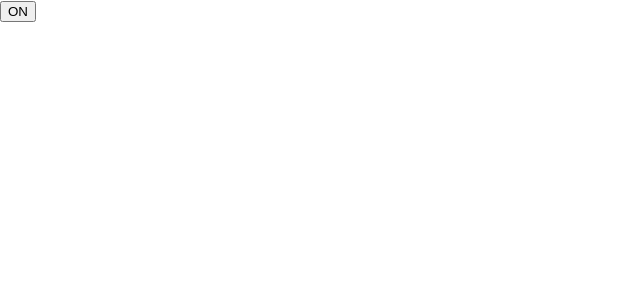
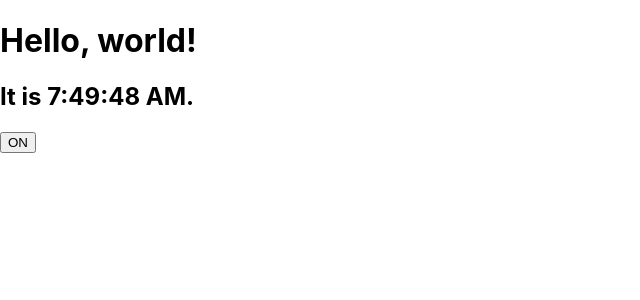
Before and after one commit to SonDinh5310/reactjs-tuts, a React (Create React App) app: page / in a window 1280 px wide. Shown: the top 300 px of the page, without its empty margins (0-640 px from the left). Built offline with nearby package versions, Linux system fonts and the light colour scheme.

Commit message:
push code

```diff
--- a/src/index.js
+++ b/src/index.js
@@ -3,5 +3,10 @@ import ReactDOM from "react-dom";
 import "./index.css";
 import Clock, { Toggle } from "./App";
 
-ReactDOM.render(<Clock></Clock>, document.getElementById("root"));
-ReactDOM.render(<Toggle></Toggle>, document.getElementById("root"));
+ReactDOM.render(
+    <>
+        <Clock></Clock>
+        <Toggle></Toggle>
+    </>,
+    document.getElementById("root")
+);
```
Also changed, not shown: src/App.js (+30 -0 lines), 1 other file (tests, documents, lock files or other folders).
